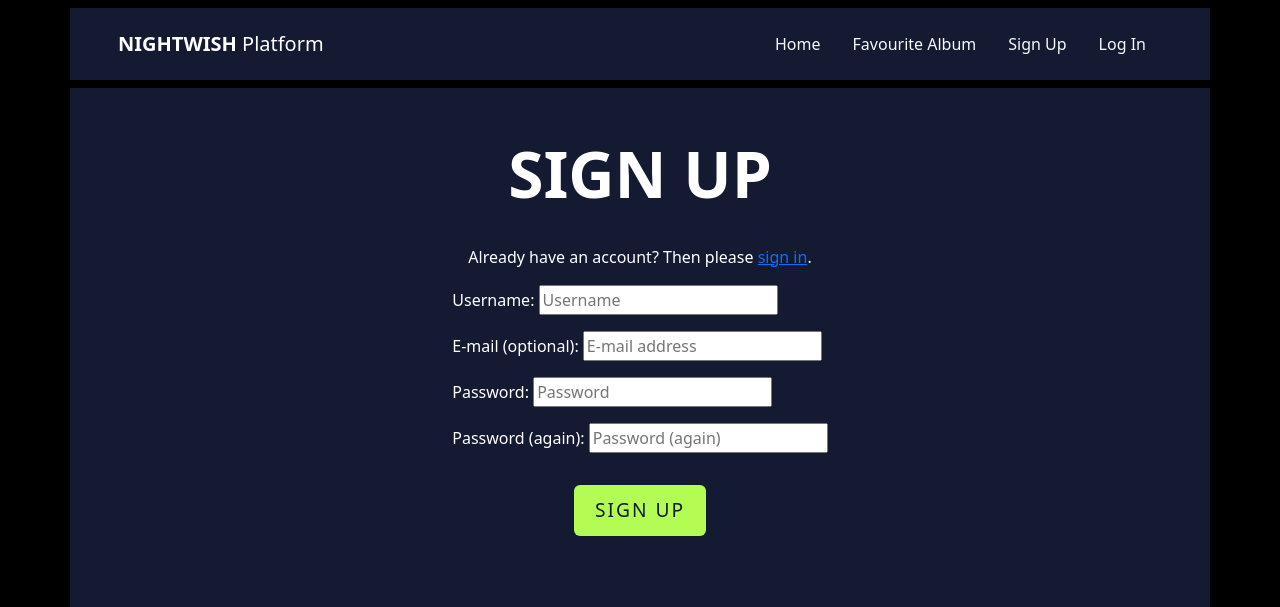
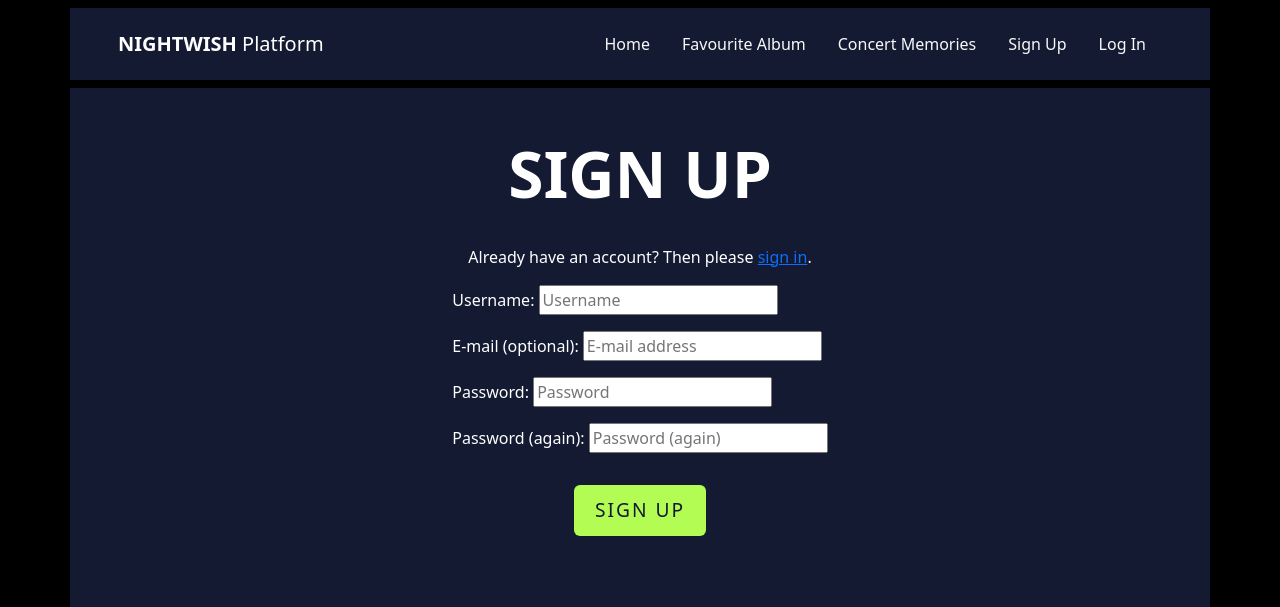
Before and after one commit to olleholmgren/nightwish-blog, a Django app: page /accounts/signup/ in a window 1280 px wide. Shown: the top 607 px of the page. Run offline with Django 3.2, Linux system fonts and the light colour scheme; parts of the project's set-up code (start-up, migrations or seed data) failed here and were passed over.

Commit message:
add new html page concert_memories. add concert_memories link in base.html. add path to concert_memories in urls.py

```diff
--- a/nw_blog/urls.py
+++ b/nw_blog/urls.py
@@ -6,5 +6,6 @@ urlpatterns = [
     path('', views.IndexView.as_view(), name='index'),
     path('post_view/', views.PostDetailView.as_view(), name='post_view'),
     path('favourite_album/', views.FavouriteAlbumView.as_view(), name='favourite_album'),
+    path('concert_memories/', views.ConcertMemoriesView.as_view(), name='concert_memories')
     path('like/<slug:slug>', views.PostLike.as_view(), name='post_like')
 ]
--- a/nw_blog/views.py
+++ b/nw_blog/views.py
@@ -17,7 +17,7 @@ class FavouriteAlbumView(generic.CreateView):
 
     model = FavouriteAlbum
     template_name = 'favourite_album.html'
-    fields = ['album_title', 'review']
+    fields = ['album_title', 'review',]
 
 
 class PostDetailView(View):
--- a/templates/base.html
+++ b/templates/base.html
@@ -27,6 +27,7 @@
                   <li class="nav-item">
                     <a class="nav-link px-lg-3 py-3 py-lg-4 text-light" href="{% url 'index' %}">Home</a></li>
                     <a class="nav-link px-lg-3 py-3 py-lg-4 text-light" href="{% url 'favourite_album' %}">Favourite Album</a></li>
+                    <a class="nav-link px-lg-3 py-3 py-lg-4 text-light" href="{% url 'concert_memories' %}">Concert Memories</a></li>
 
                   {% if user.is_authenticated %}
 
--- /dev/null
+++ b/templates/concert_memories.html
@@ -0,0 +1,5 @@
+{% extends 'base.html' %}
+
+{% block content %}
+
+<h3>Tell us about your concert memories</h3>
```
